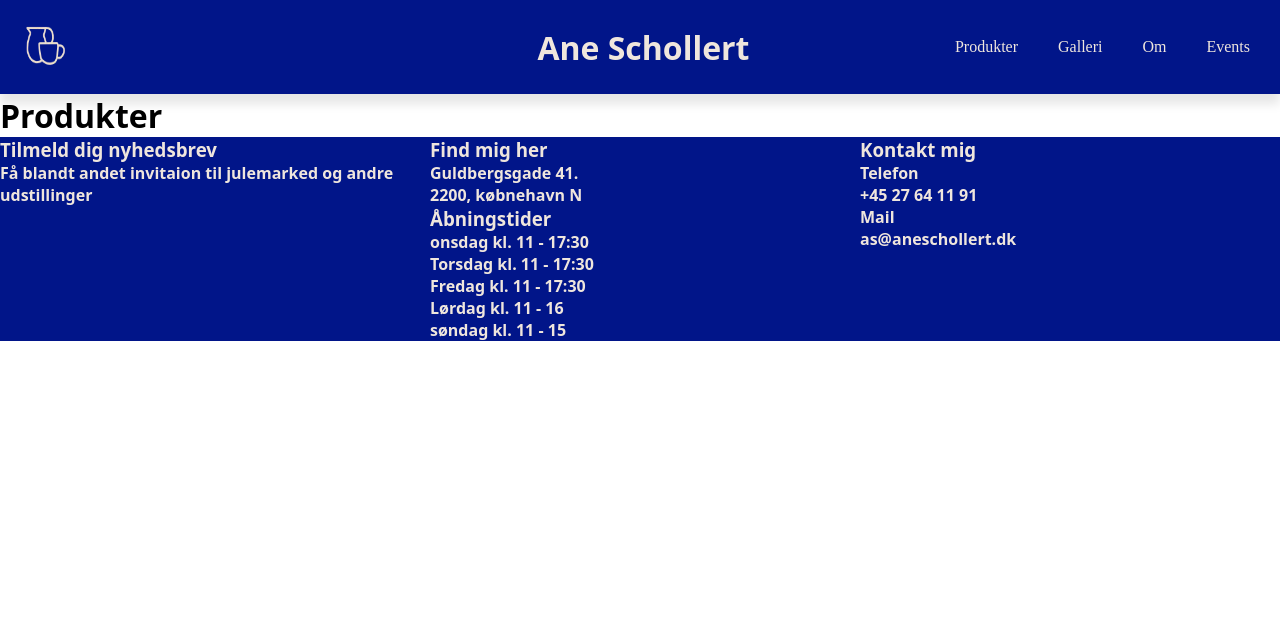
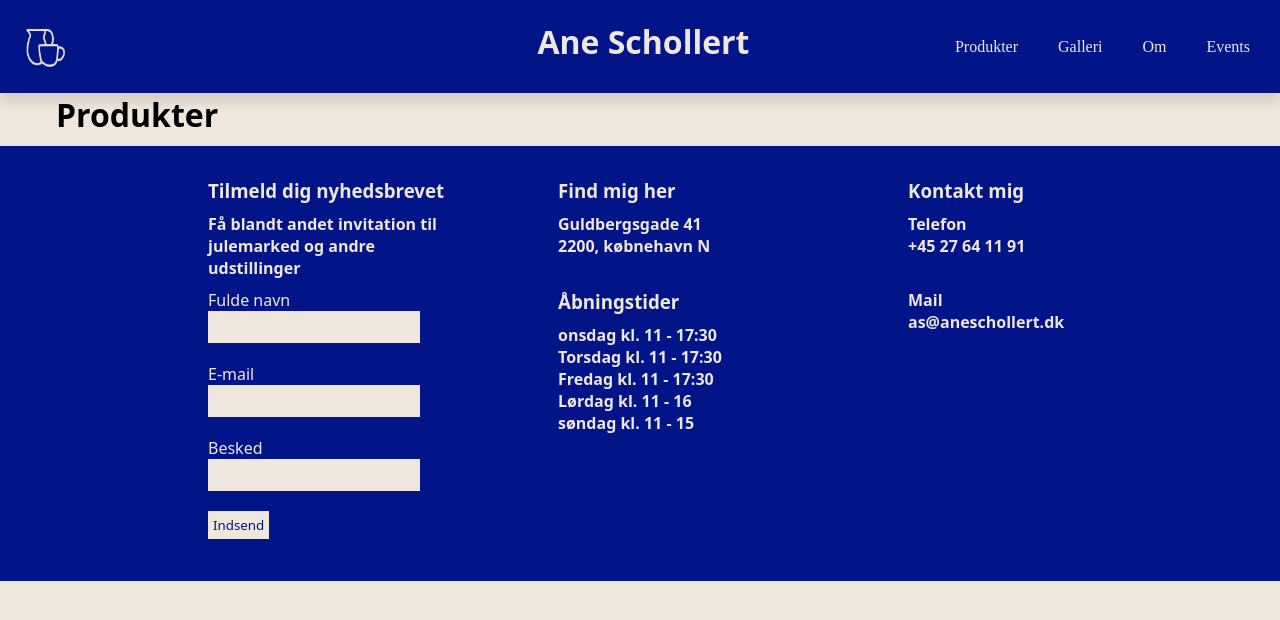
Before and after one commit to Astridkc/virksomhedssite, a plain HTML site: page produkter.html in a window 1280 px wide. Drawn offline with Linux system fonts and the light colour scheme; a web font is replaced by a local one.

Commit message:
Footer-done

```diff
--- a/produkter.html
+++ b/produkter.html
@@ -45,19 +45,48 @@
         <h1>Produkter</h1>
     </main>
     <footer>
+        <div class="grid_1_1_1">
+            <div>
+                <h3>Tilmeld dig nyhedsbrevet</h3>
 
-        <div class="footer">
-            <div>
-                <h3>Tilmeld dig nyhedsbrev</h3>
-                <h4>Få blandt andet invitaion til julemarked og andre udstillinger</h4>
+                <h4>Få blandt andet invitation til <br> julemarked og andre <br> udstillinger</h4>
             </div>
 
             <div>
                 <h3>Find mig her</h3>
-                <h4>Guldbergsgade 41. <br> 2200, købnehavn N</h4>
 
+                <h4>Guldbergsgade 41 <br> 2200, købnehavn N</h4>
+            </div>
+
+            <div>
+                <h3>Kontakt mig</h3>
+
+                <h4>Telefon <br> +45 27 64 11 91</h4>
+            </div>
+        </div>
+
+        <div class="grid_1_1_1">
+            <div>
+                <form>
+
+                    <label for="full-name">Fulde navn</label>
+                    <input id="full-name" name="fname" type="text">
+
+                    <label for="email">E-mail</label>
+                    <input id="email" name="email" type="email">
+
+                    <label for="besked">Besked</label>
+                    <input id="besked" name="besked" type="text">
+
+                    <button>Indsend</button>
+
+                </form>
+            </div>
+            <div>
                 <h3>Åbningstider</h3>
-                <h4>onsdag kl. 11 - 17:30
+
+                <h4>
+                    onsdag kl. 11 - 17:30
                     <br>
                     Torsdag kl. 11 - 17:30
                     <br>
@@ -68,20 +97,12 @@
                     søndag kl. 11 - 15
                 </h4>
             </div>
+            <div>
 
-            <div>
-                <h3>Kontakt mig</h3>
-                <h4>Telefon
-                    <br>
-                    +45 27 64 11 91
-                </h4>
-                <h4>Mail
-                    <br>
-                    as@aneschollert.dk
-                </h4>
+                <h4>Mail <br> as@aneschollert.dk</h4>
             </div>
+
         </div>
-
     </footer>
     <script src="menu.js"></script>
 </body>
--- a/styles.css/mutual.css
+++ b/styles.css/mutual.css
@@ -1,3 +1,21 @@
+img {
+  width: 100%;
+  height: auto;
+  display: block;
+}
+
+main {
+  max-width: 1200px; /** Størrelse på skærm **/
+  margin-inline: auto; /** Centrerer **/
+  padding-left: 1rem; /** Venstre luft **/
+  padding-right: 1rem; /** Højre luft **/
+  background-color: #efe6dd;
+}
+
+body {
+  background-color: #efe6dd;
+}
+
 /* Menu */
 
 * {
@@ -124,13 +142,66 @@ nav {
   }
 }
 
-.footer {
-  display: grid;
-  grid-template-columns: 1fr 1fr 1fr;
-  gap: 10px;
+/* FOOTER */
+
+/* Footer (Desktop) */
+@media (min-width: 700px) {
+  .grid_1_1_1 {
+    display: grid;
+    grid-template-columns: 1fr 1fr 1fr;
+    gap: 10px;
+    margin-left: 11rem;
+  }
+}
+
+@media (max-width: 699px) {
+  .grid_1_1_1 {
+    text-align: center;
+  }
+
+  input {
+    margin-left: 6rem;
+  }
+  form button {
+    margin-left: 10rem;
+  }
+}
+
+footer {
   background-color: #011589;
   color: #efe6dd;
   font-family: "Aboreto", system-ui;
+  display: grid;
+  padding: 2rem;
+}
+
+label,
+input,
+button {
+  display: block;
+  font-family: "Aboreto", system-ui;
+}
+
+form input,
+form text {
+  background-color: #efe6dd; /* Lysegrå baggrund */
+  border: none;
+  padding: 7px;
+  margin-bottom: 20px;
+}
+
+form button {
+  background-color: #efe6dd;
+  color: #011589;
+  border: none;
+  padding: 5px;
+  cursor: pointer;
+  margin-bottom: 10px;
+}
+
+form button:hover {
+  background-color: #efe6dd;
+  color: #acc5e5;
 }
 
 /* FONTS */
@@ -141,6 +212,10 @@ nav {
   font-style: normal;
 }
 
-h1 {
+h1,
+h2,
+h3,
+h4 {
   font-family: "Aboreto", system-ui;
+  margin-bottom: 10px;
 }
```
